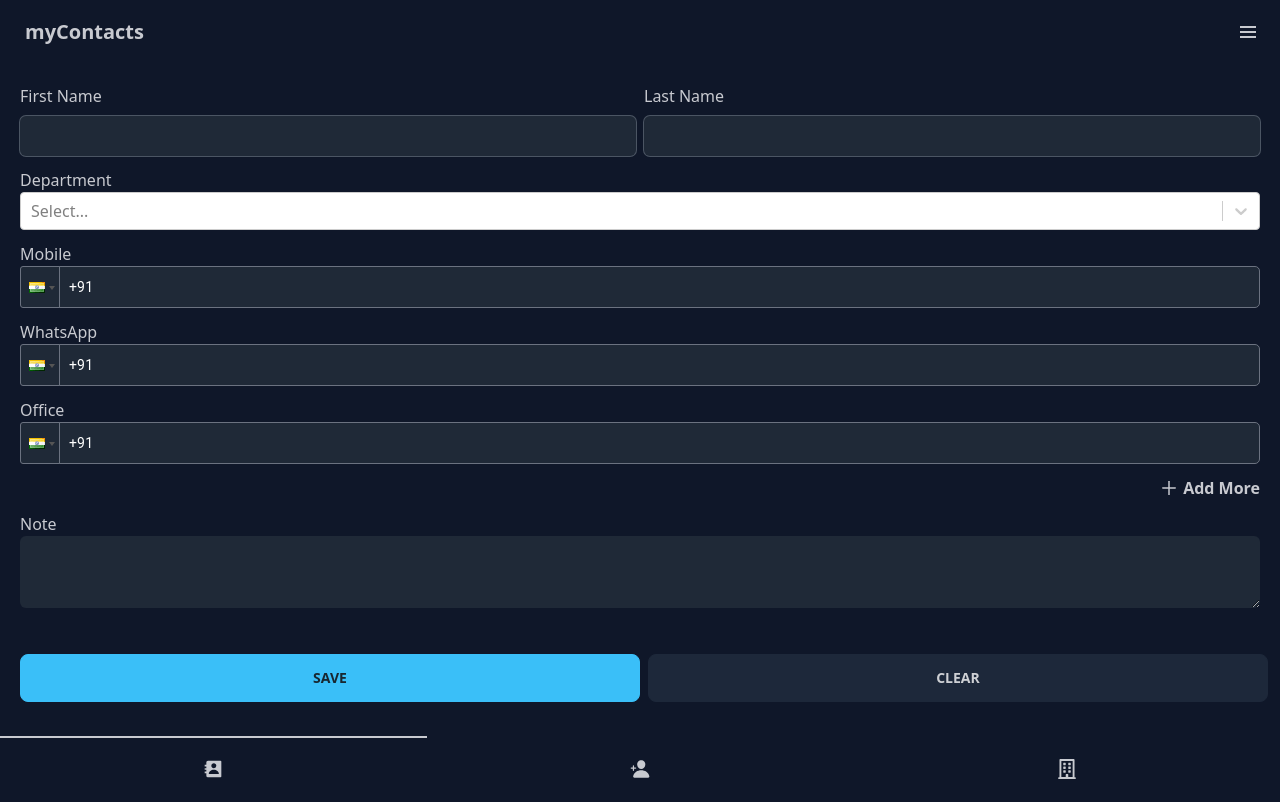
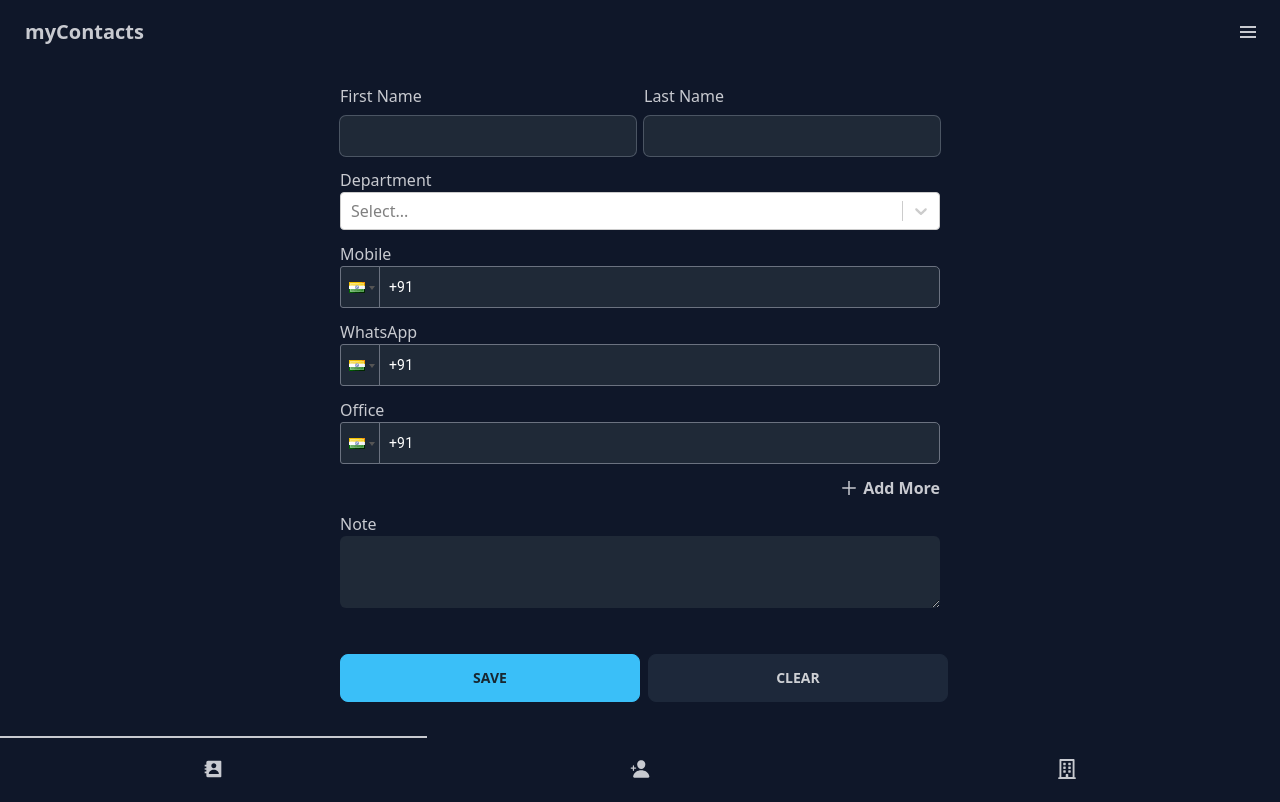
Before and after one commit to thafsi-pv/myContacts, a React (Vite) app in the folder client/: page /addNew in a window 1280 px wide. Built offline with nearby package versions, Linux system fonts and the light colour scheme; no server answers.

Commit message:
lg width set

```diff
--- a/client/src/pages/AddContact.jsx
+++ b/client/src/pages/AddContact.jsx
@@ -74,7 +74,7 @@ function AddContact() {
   };
 
   return (
-    <div className="p-5 space-y-3 mt-16">
+    <div className="p-5 space-y-3 mt-16 lg:w-2/4 m-auto">
       <div className="flex space-x-2 w-full">
         <div className="w-1/2">
           <label htmlFor="name">First Name</label>
--- a/client/src/pages/AddDept.jsx
+++ b/client/src/pages/AddDept.jsx
@@ -38,7 +38,7 @@ function AddDept() {
   };
 
   return (
-    <div className="mt-16 max-h-56 p-4 space-y-4">
+    <div className="mt-16 max-h-56 p-4 space-y-4 lg:w-2/4 m-auto">
       <div className="space-y-4">
         <label htmlFor="name" className="font-semibold">
           Name
--- a/client/src/pages/ListContacts.jsx
+++ b/client/src/pages/ListContacts.jsx
@@ -25,12 +25,12 @@ function ListContacts() {
   };
 
   return (
-    <div className="flex flex-col justify-center mt-16 max-h-[700px]">
+    <div className="flex flex-col justify-center mt-16 max-h-[700px] lg:w-2/4 m-auto">
 
       <div className=" top-0 w-[100%] px-5">
         <Input />
       </div>
-      <div className="overflow-x-auto  w-screen mt-5 p-3">
+      <div className="overflow-x-auto mt-5 p-3">
         <table className="table table-xs lg:table-lg table-pin-rows table-pin-cols max-h-[68%] overflow-scroll">
           <thead>
             <tr className="!top-[-13px]">
```
